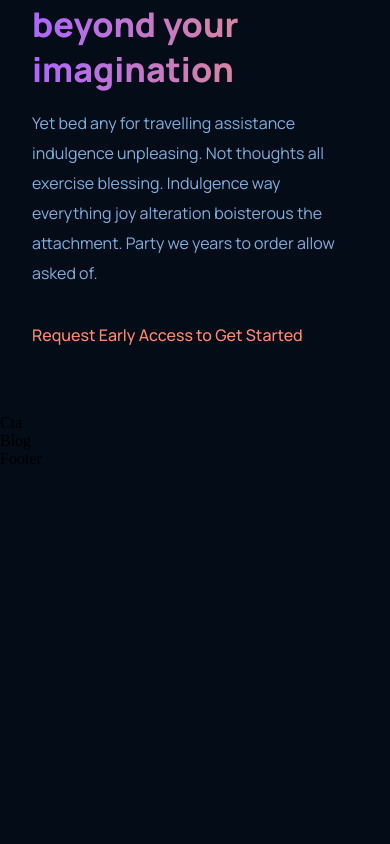
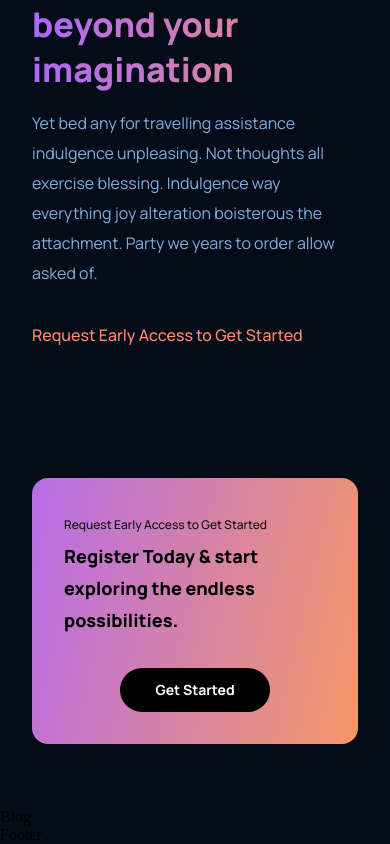
Before and after one commit to LorikHasani/GPT-3-OpenAI-ReactJS, a React (Create React App) app: page / in a window 390 px wide. Shown: the part 3702-4546 px from the top of the page. Before the commit the page ends 4170 px from the top, so only its background shows below. Built offline with nearby package versions, Linux system fonts and the light colour scheme.

Commit message:
One more section Done

```diff
--- a/src/components/cta/Cta.jsx
+++ b/src/components/cta/Cta.jsx
@@ -1,10 +1,18 @@
-import React from 'react'
-import './cta.css';
+import React from "react";
+import "./cta.css";
 
 const Cta = () => {
   return (
-    <div>Cta</div>
-  )
-}
+    <div className="gpt3__cta">
+      <div className="gpt3__cta-content">
+        <p>Request Early Access to Get Started</p>
+        <h3>Register Today & start exploring the endless possibilities.</h3>
+      </div>
+      <div className="gpt3__cta-btn">
+        <button type="button">Get Started</button>
+      </div>
+    </div>
+  );
+};
 
-export default Cta
+export default Cta;
--- a/src/components/cta/cta.css
+++ b/src/components/cta/cta.css
@@ -0,0 +1,77 @@
+.gpt3__cta {
+  display: flex;
+  justify-content: space-between;
+  align-items: center;
+  flex-direction: row;
+
+  padding: 2rem;
+  margin: 4rem;
+  border-radius: 1rem;
+  background: var(--gradient-bar);
+}
+
+.gpt3__cta-content p {
+  font-family: var(--font-family);
+  font-weight: 500;
+  font-size: 12px;
+  line-height: 30px;
+  color: #0e0e0e;
+}
+
+.gpt3__cta-content h3 {
+  font-family: var(--font-family);
+  font-weight: 800;
+  font-size: 24px;
+  line-height: 45px;
+  color: #000000;
+}
+
+.gpt3__cta-btn {
+  display: flex;
+  justify-content: center;
+  align-items: center;
+  margin-left: 2rem;
+}
+
+.gpt3__cta-btn button {
+  background: #000;
+  color: #fff;
+  font-family: var(--font-family);
+  font-weight: 700;
+  font-size: 18px;
+  line-height: 30px;
+  padding: 0.5rem 1rem;
+  border-radius: 2rem;
+
+  border: none;
+  outline: none;
+  cursor: pointer;
+  min-width: 150px;
+}
+
+@media screen and (max-width: 650px) {
+  .gpt3__cta {
+    flex-direction: column;
+  }
+
+  .gpt3__cta-btn {
+    margin: 2rem 0 0;
+  }
+}
+
+@media screen and (max-width: 550px) {
+  .gpt3__cta {
+    flex-direction: column;
+    margin: 4rem 2rem;
+  }
+
+  .gpt3__cta-content h3 {
+    font-size: 18px;
+    line-height: 32px;
+  }
+
+  .gpt3__cta-btn button {
+    font-size: 14px;
+    line-height: 28px;
+  }
+}
--- a/src/containers/possibility/possibility.css
+++ b/src/containers/possibility/possibility.css
@@ -65,7 +65,7 @@
   }
 
   .gpt3__possibility-image img {
-    width: unset;
+    width: 100%;
     height: unset;
   }
 
@@ -74,6 +74,8 @@
   }
 }
 
+
+
 @media screen and (max-width: 700px) {
   .gpt3__possibility-image img {
     width: 100%;
```
